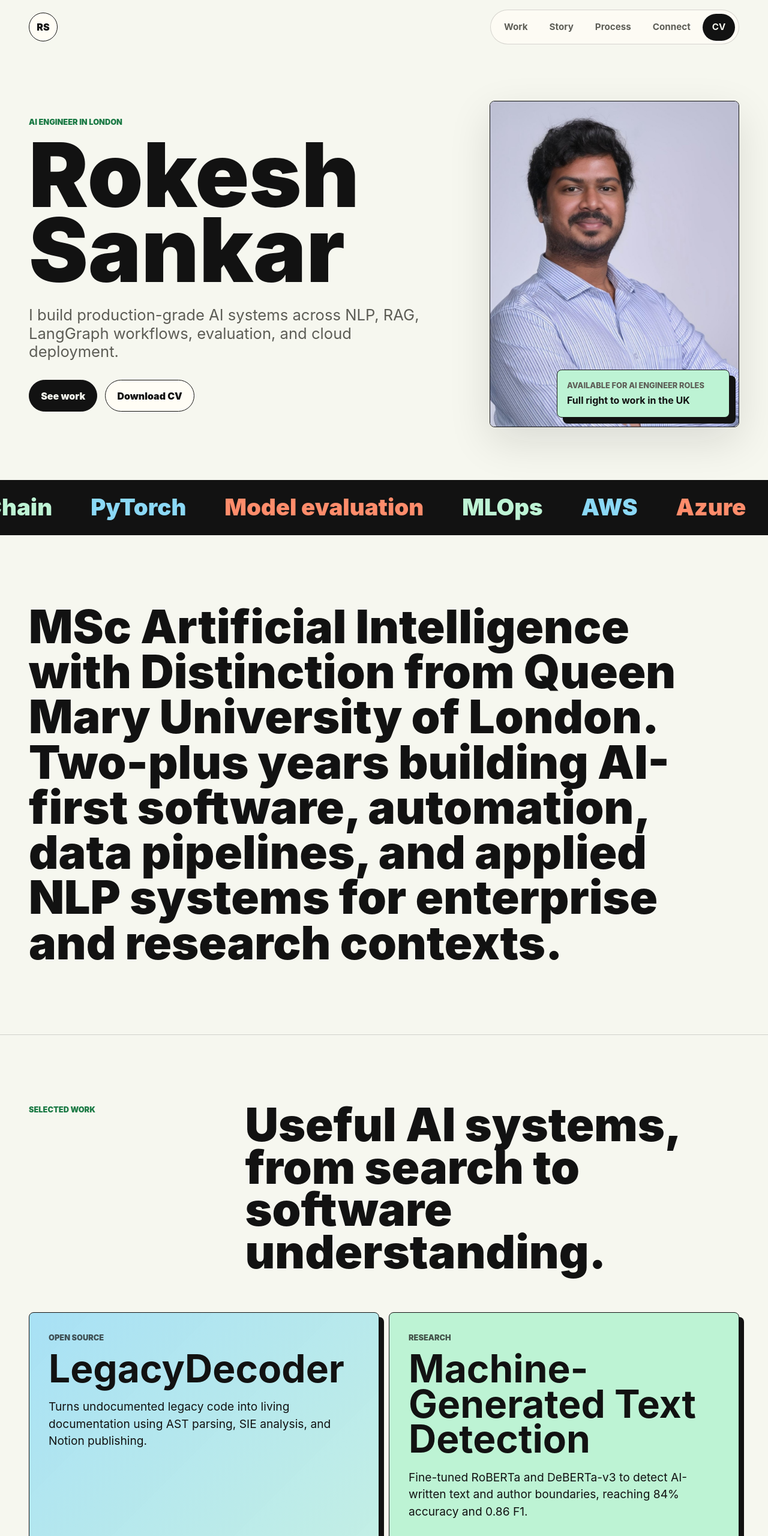
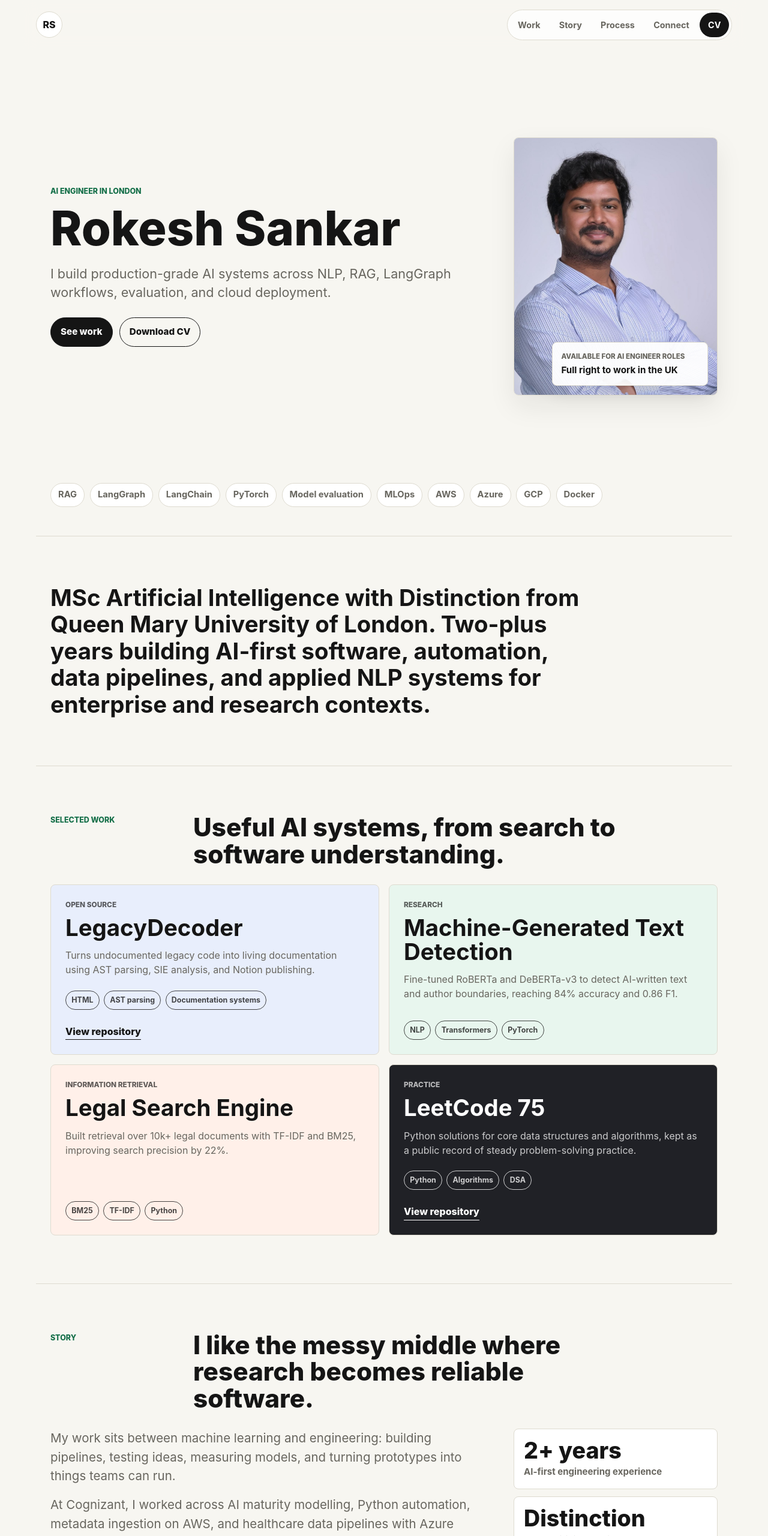
Before and after one commit to rokesh1/rokesh1.github.io, a plain HTML site: page index.html in a window 1280 px wide. Shown: the top 2560 px of the page at 60% size. Drawn offline with Linux system fonts and the light colour scheme.

Commit message:
Refine portfolio formatting

```diff
--- a/script.js
+++ b/script.js
@@ -2,11 +2,6 @@ const body = document.body;
 const header = document.querySelector("[data-header]");
 const toggle = document.querySelector("[data-menu-toggle]");
 const nav = document.querySelector("[data-nav]");
-const ticker = document.querySelector(".ticker div");
-
-if (ticker) {
-  ticker.innerHTML += ticker.innerHTML;
-}
 
 const syncHeader = () => {
   header?.classList.toggle("is-scrolled", window.scrollY > 18);
--- a/styles.css
+++ b/styles.css
@@ -1,15 +1,17 @@
 :root {
-  --paper: #f6f7ef;
-  --paper-strong: #fffdf5;
-  --ink: #121212;
-  --muted: #5d5d56;
-  --line: rgba(18, 18, 18, 0.16);
-  --mint: #bdf3d4;
-  --cyan: #8bd8f6;
-  --coral: #ff8c6b;
-  --plum: #47366b;
-  --green: #1b7a45;
-  --shadow: 0 24px 70px rgba(18, 18, 18, 0.12);
+  --bg: #f7f6f1;
+  --surface: #ffffff;
+  --surface-soft: #efeee8;
+  --ink: #151515;
+  --muted: #68665f;
+  --line: #dedbd0;
+  --green: #16704a;
+  --blue: #2457d6;
+  --blue-soft: #e8eefc;
+  --mint-soft: #e8f6ee;
+  --coral-soft: #fff0e9;
+  --shadow: 0 18px 45px rgba(21, 21, 21, 0.08);
+  --max: 1160px;
 }
 
 * {
@@ -22,11 +24,11 @@ html {
 
 body {
   margin: 0;
-  background: var(--paper);
+  background: var(--bg);
   color: var(--ink);
   font-family: Inter, ui-sans-serif, system-ui, -apple-system, BlinkMacSystemFont, "Segoe UI", sans-serif;
   font-size: 16px;
-  line-height: 1.5;
+  line-height: 1.6;
   letter-spacing: 0;
 }
 
@@ -49,11 +51,11 @@ img {
   top: 1rem;
   left: 1rem;
   z-index: 20;
-  transform: translateY(-150%);
+  transform: translateY(-160%);
   background: var(--ink);
-  color: var(--paper);
-  padding: 0.75rem 1rem;
-  border-radius: 999px;
+  color: #fff;
+  padding: 0.65rem 0.9rem;
+  border-radius: 8px;
 }
 
 .skip-link:focus {
@@ -61,51 +63,50 @@ img {
 }
 
 .site-header {
-  position: fixed;
+  position: sticky;
   top: 0;
-  left: 0;
-  right: 0;
   z-index: 10;
   display: flex;
   align-items: center;
   justify-content: space-between;
-  padding: 1rem clamp(1rem, 4vw, 3rem);
-  transition: background 180ms ease, box-shadow 180ms ease;
+  gap: 1rem;
+  max-width: calc(var(--max) + 48px);
+  margin: 0 auto;
+  padding: 1rem 1.5rem;
+  background: rgba(247, 246, 241, 0.88);
+  backdrop-filter: blur(14px);
 }
 
 .site-header.is-scrolled {
-  background: rgba(246, 247, 239, 0.88);
-  box-shadow: 0 1px 0 var(--line);
-  backdrop-filter: blur(18px);
+  border-bottom: 1px solid var(--line);
 }
 
 .brand {
   display: inline-grid;
-  width: 3rem;
-  height: 3rem;
+  width: 2.75rem;
+  height: 2.75rem;
   place-items: center;
-  border: 1px solid var(--ink);
+  border: 1px solid var(--line);
   border-radius: 50%;
-  background: var(--paper-strong);
-  font-weight: 900;
+  background: var(--surface);
+  font-weight: 800;
 }
 
 .site-nav {
   display: flex;
   align-items: center;
   gap: 0.25rem;
-  padding: 0.35rem;
+  padding: 0.25rem;
   border: 1px solid var(--line);
   border-radius: 999px;
-  background: rgba(255, 253, 245, 0.72);
-  backdrop-filter: blur(14px);
+  background: rgba(255, 255, 255, 0.78);
 }
 
 .site-nav a {
   border-radius: 999px;
-  padding: 0.7rem 1rem;
+  padding: 0.55rem 0.85rem;
   color: var(--muted);
-  font-size: 0.95rem;
+  font-size: 0.9rem;
   font-weight: 700;
 }
 
@@ -113,44 +114,52 @@ img {
 .site-nav a:focus-visible,
 .site-nav .nav-cta {
   background: var(--ink);
-  color: var(--paper);
+  color: #fff;
 }
 
 .menu-toggle {
   display: none;
-  width: 3rem;
-  height: 3rem;
-  border: 1px solid var(--ink);
+  width: 2.75rem;
+  height: 2.75rem;
+  border: 1px solid var(--line);
   border-radius: 50%;
-  background: var(--paper-strong);
+  background: var(--surface);
 }
 
 .menu-toggle span {
   display: block;
-  width: 1.15rem;
+  width: 1.05rem;
   height: 2px;
-  margin: 0.22rem auto;
+  margin: 0.2rem auto;
   background: var(--ink);
 }
 
-.hero {
-  min-height: 100svh;
-  display: grid;
-  grid-template-columns: minmax(0, 1.2fr) minmax(280px, 0.8fr);
-  align-items: center;
-  gap: clamp(2rem, 4vw, 5rem);
-  padding: 7rem clamp(1rem, 4vw, 3rem) 2rem;
+main {
+  overflow: clip;
 }
 
-.hero-copy {
-  padding-block: 2rem;
+.hero,
+.section-pad,
+.site-footer {
+  max-width: var(--max);
+  margin: 0 auto;
+  padding-inline: 1.5rem;
+}
+
+.hero {
+  display: grid;
+  grid-template-columns: minmax(0, 1fr) 340px;
+  gap: clamp(2rem, 5vw, 4rem);
+  align-items: center;
+  min-height: calc(100svh - 78px);
+  padding-block: clamp(3rem, 8vw, 6rem);
 }
 
 .eyebrow {
-  margin: 0 0 1rem;
+  margin: 0 0 0.8rem;
   color: var(--green);
-  font-size: 0.8rem;
-  font-weight: 900;
+  font-size: 0.78rem;
+  font-weight: 850;
   letter-spacing: 0;
   text-transform: uppercase;
 }
@@ -163,80 +172,78 @@ p {
 }
 
 h1 {
+  max-width: 760px;
   margin: 0;
-  overflow-wrap: normal;
-  font-size: clamp(4.4rem, 11.6vw, 11rem);
-  font-weight: 950;
-  line-height: 0.84;
+  font-size: clamp(3rem, 6.2vw, 5.2rem);
+  font-weight: 850;
+  line-height: 0.96;
   letter-spacing: 0;
 }
 
 h1 span {
-  display: block;
+  display: inline;
 }
 
 .hero-lede {
-  max-width: 48rem;
-  margin: 2rem 0 0;
+  max-width: 680px;
+  margin: 1.4rem 0 0;
   color: var(--muted);
-  font-size: clamp(1.2rem, 2vw, 2rem);
-  line-height: 1.18;
+  font-size: clamp(1.05rem, 1.7vw, 1.35rem);
+  line-height: 1.45;
 }
 
 .hero-actions {
   display: flex;
   flex-wrap: wrap;
-  gap: 0.8rem;
-  margin-top: 2rem;
+  gap: 0.7rem;
+  margin-top: 1.6rem;
 }
 
 .button {
   display: inline-flex;
-  min-height: 3.2rem;
+  min-height: 2.85rem;
   align-items: center;
   justify-content: center;
   border: 1px solid var(--ink);
   border-radius: 999px;
-  padding: 0.85rem 1.2rem;
-  font-weight: 900;
+  padding: 0.72rem 1rem;
+  font-size: 0.95rem;
+  font-weight: 800;
 }
 
 .button-primary {
   background: var(--ink);
-  color: var(--paper);
+  color: #fff;
 }
 
 .button-secondary {
-  background: var(--paper-strong);
+  background: transparent;
 }
 
 .hero-portrait {
   position: relative;
   margin: 0;
-  align-self: center;
 }
 
 .hero-portrait img {
-  width: min(100%, 26rem);
-  height: min(68svh, 34rem);
-  margin-left: auto;
-  aspect-ratio: 4 / 5;
+  width: 100%;
+  height: 430px;
   object-fit: cover;
-  border: 1px solid var(--ink);
+  border: 1px solid var(--line);
   border-radius: 8px;
   box-shadow: var(--shadow);
 }
 
 .hero-portrait figcaption {
   position: absolute;
-  right: min(1rem, 4vw);
+  right: 1rem;
   bottom: 1rem;
-  width: min(18rem, calc(100% - 2rem));
-  border: 1px solid var(--ink);
+  width: min(260px, calc(100% - 2rem));
+  border: 1px solid var(--line);
   border-radius: 8px;
-  background: var(--mint);
-  padding: 1rem;
-  box-shadow: 10px 10px 0 var(--ink);
+  background: rgba(255, 255, 255, 0.94);
+  padding: 0.9rem;
+  box-shadow: 0 12px 28px rgba(21, 21, 21, 0.12);
 }
 
 .hero-portrait span,
@@ -246,87 +253,81 @@ h1 span {
 
 .hero-portrait span {
   color: var(--muted);
-  font-size: 0.8rem;
+  font-size: 0.72rem;
   font-weight: 800;
   text-transform: uppercase;
 }
 
 .hero-portrait strong {
   margin-top: 0.2rem;
-  font-size: 1rem;
+  font-size: 0.95rem;
+  line-height: 1.35;
 }
 
 .ticker {
-  border-block: 1px solid var(--ink);
-  overflow: hidden;
-  background: var(--ink);
-  color: var(--paper);
+  max-width: var(--max);
+  margin: 0 auto;
+  padding: 0 1.5rem 3rem;
+  overflow: visible;
+  background: transparent;
+  color: var(--ink);
+  border: 0;
 }
 
 .ticker div {
   display: flex;
-  width: max-content;
-  animation: ticker 26s linear infinite;
+  flex-wrap: wrap;
+  gap: 0.55rem;
+  width: auto;
+  animation: none;
 }
 
 .ticker span {
-  padding: 1rem 2rem;
-  font-size: clamp(1.3rem, 3vw, 3rem);
-  font-weight: 950;
+  border: 1px solid var(--line);
+  border-radius: 999px;
+  background: var(--surface);
+  padding: 0.45rem 0.75rem;
+  color: var(--muted);
+  font-size: 0.92rem;
+  font-weight: 750;
   white-space: nowrap;
 }
 
-.ticker span:nth-child(3n) {
-  color: var(--mint);
-}
-
-.ticker span:nth-child(3n + 1) {
-  color: var(--cyan);
-}
-
-.ticker span:nth-child(3n + 2) {
-  color: var(--coral);
-}
-
-@keyframes ticker {
-  from {
-    transform: translateX(0);
-  }
-
-  to {
-    transform: translateX(-50%);
-  }
+.ticker span:nth-child(n) {
+  color: var(--muted);
 }
 
 .section-pad {
-  padding: clamp(4rem, 9vw, 9rem) clamp(1rem, 4vw, 3rem);
+  padding-block: clamp(3rem, 7vw, 5rem);
 }
 
 .intro {
+  border-top: 1px solid var(--line);
   border-bottom: 1px solid var(--line);
 }
 
 .intro p {
-  max-width: 78rem;
+  max-width: 920px;
   margin: 0;
-  font-size: clamp(2rem, 6vw, 6.8rem);
-  font-weight: 950;
-  line-height: 0.98;
+  color: var(--ink);
+  font-size: clamp(1.45rem, 3vw, 2.6rem);
+  font-weight: 750;
+  line-height: 1.16;
 }
 
 .section-heading {
   display: grid;
-  grid-template-columns: minmax(10rem, 0.36fr) minmax(0, 1fr);
-  gap: clamp(1.5rem, 5vw, 6rem);
-  margin-bottom: clamp(2rem, 5vw, 5rem);
+  grid-template-columns: 190px minmax(0, 1fr);
+  gap: clamp(1.2rem, 4vw, 3rem);
+  margin-bottom: 1.75rem;
 }
 
 .section-heading h2 {
+  max-width: 760px;
   margin: 0;
-  max-width: 62rem;
-  font-size: clamp(2.2rem, 6vw, 6.6rem);
-  font-weight: 950;
-  line-height: 0.92;
+  font-size: clamp(1.65rem, 3.3vw, 2.85rem);
+  font-weight: 820;
+  line-height: 1.05;
 }
 
 .project-grid {
@@ -336,72 +337,75 @@ h1 span {
 }
 
 .project-card {
-  min-height: 24rem;
+  min-height: 280px;
   display: flex;
   flex-direction: column;
   justify-content: space-between;
-  border: 1px solid var(--ink);
+  border: 1px solid var(--line);
   border-radius: 8px;
-  background: var(--paper-strong);
-  padding: clamp(1.2rem, 3vw, 2rem);
-  box-shadow: 8px 8px 0 var(--ink);
+  background: var(--surface);
+  padding: clamp(1.1rem, 2vw, 1.5rem);
+  box-shadow: none;
 }
 
 .project-card-large {
-  grid-row: span 2;
-  min-height: 49rem;
-  background:
-    linear-gradient(135deg, rgba(139, 216, 246, 0.75), rgba(189, 243, 212, 0.72)),
-    var(--paper-strong);
+  min-height: 280px;
+  background: var(--blue-soft);
 }
 
 .accent-mint {
-  background: var(--mint);
+  background: var(--mint-soft);
 }
 
 .accent-coral {
-  background: var(--coral);
+  background: var(--coral-soft);
 }
 
 .accent-ink {
-  background: var(--plum);
-  color: var(--paper);
+  background: #202126;
+  color: #fff;
 }
 
 .project-kicker {
-  margin: 0 0 0.8rem;
+  margin: 0 0 0.55rem;
   color: currentColor;
-  font-size: 0.8rem;
-  font-weight: 950;
-  opacity: 0.7;
+  font-size: 0.74rem;
+  font-weight: 850;
+  opacity: 0.68;
   text-transform: uppercase;
 }
 
 .project-card h3 {
   margin: 0;
-  font-size: clamp(2rem, 5vw, 5rem);
-  line-height: 0.92;
+  font-size: clamp(1.6rem, 3vw, 2.65rem);
+  line-height: 1.04;
 }
 
 .project-card p:not(.project-kicker) {
   max-width: 40rem;
-  margin: 1.2rem 0 0;
-  font-size: clamp(1rem, 1.5vw, 1.35rem);
+  margin: 0.85rem 0 0;
+  color: var(--muted);
+  font-size: 1rem;
+  line-height: 1.5;
+}
+
+.accent-ink p:not(.project-kicker) {
+  color: rgba(255, 255, 255, 0.76);
 }
 
 .project-card a {
   width: max-content;
   max-width: 100%;
-  margin-top: 2rem;
-  border-bottom: 2px solid currentColor;
-  font-weight: 950;
+  margin-top: 1.5rem;
+  border-bottom: 1px solid currentColor;
+  font-weight: 800;
 }
 
 .tag-list {
   display: flex;
   flex-wrap: wrap;
-  gap: 0.5rem;
-  margin: 2rem 0 0;
+  gap: 0.45rem;
+  margin: 1.4rem 0 0;
   padding: 0;
   list-style: none;
 }
@@ -409,9 +413,10 @@ h1 span {
 .tag-list li {
   border: 1px solid currentColor;
   border-radius: 999px;
-  padding: 0.4rem 0.7rem;
-  font-size: 0.82rem;
-  font-weight: 850;
+  padding: 0.32rem 0.58rem;
+  font-size: 0.78rem;
+  font-weight: 750;
+  opacity: 0.78;
 }
 
 .story {
@@ -420,17 +425,17 @@ h1 span {
 
 .story-layout {
   display: grid;
-  grid-template-columns: minmax(0, 1fr) minmax(20rem, 0.55fr);
-  gap: clamp(2rem, 5vw, 6rem);
+  grid-template-columns: minmax(0, 1fr) 340px;
+  gap: clamp(1.5rem, 5vw, 4rem);
   align-items: start;
 }
 
 .story-copy p {
-  max-width: 54rem;
-  margin: 0 0 1.3rem;
+  max-width: 760px;
+  margin: 0 0 1rem;
   color: var(--muted);
-  font-size: clamp(1.2rem, 2.2vw, 2rem);
-  line-height: 1.22;
+  font-size: clamp(1.05rem, 2vw, 1.28rem);
+  line-height: 1.55;
 }
 
 .stat-list {
@@ -440,28 +445,35 @@ h1 span {
 }
 
 .stat-list div {
-  border: 1px solid var(--ink);
+  border: 1px solid var(--line);
   border-radius: 8px;
-  background: var(--paper-strong);
-  padding: 1.2rem;
-  box-shadow: 6px 6px 0 var(--ink);
+  background: var(--surface);
+  padding: 1rem;
+  box-shadow: none;
 }
 
 .stat-list dt {
-  font-size: clamp(2rem, 4vw, 4rem);
-  font-weight: 950;
-  line-height: 1;
+  font-size: clamp(1.55rem, 3vw, 2.35rem);
+  font-weight: 820;
+  line-height: 1.05;
 }
 
 .stat-list dd {
-  margin: 0.35rem 0 0;
+  margin: 0.25rem 0 0;
   color: var(--muted);
-  font-weight: 800;
+  font-size: 0.94rem;
+  font-weight: 650;
 }
 
 .process {
-  background: #e9f2f2;
+  max-width: none;
+  background: var(--surface-soft);
   border-block: 1px solid var(--line);
+}
+
+.process > * {
+  max-width: var(--max);
+  margin-inline: auto;
 }
 
 .process-steps {
@@ -471,81 +483,82 @@ h1 span {
 }
 
 .process-steps article {
-  min-height: 20rem;
+  min-height: 190px;
   display: flex;
   flex-direction: column;
-  justify-content: space-between;
-  border: 1px solid var(--ink);
+  border: 1px solid var(--line);
   border-radius: 8px;
-  background: var(--paper-strong);
-  padding: 1.4rem;
+  background: var(--surface);
+  padding: 1.15rem;
 }
 
 .process-steps span {
-  color: var(--green);
-  font-size: 0.9rem;
-  font-weight: 950;
+  color: var(--blue);
+  font-size: 0.78rem;
+  font-weight: 850;
 }
 
 .process-steps h3 {
-  margin: auto 0 0.8rem;
-  font-size: clamp(1.8rem, 3vw, 3rem);
-  line-height: 0.98;
+  margin: 2rem 0 0.5rem;
+  font-size: clamp(1.25rem, 2.2vw, 1.8rem);
+  line-height: 1.08;
 }
 
 .process-steps p {
   margin: 0;
   color: var(--muted);
-  font-size: 1.05rem;
+  font-size: 0.98rem;
+  line-height: 1.5;
 }
 
 .contact {
   display: grid;
-  grid-template-columns: minmax(0, 1fr) minmax(18rem, 0.72fr);
-  gap: clamp(2rem, 5vw, 6rem);
+  grid-template-columns: minmax(0, 1fr) 390px;
+  gap: clamp(1.5rem, 5vw, 4rem);
   align-items: end;
 }
 
 .contact h2 {
+  max-width: 720px;
   margin: 0;
-  max-width: 58rem;
-  font-size: clamp(2.5rem, 7vw, 7.5rem);
-  font-weight: 950;
-  line-height: 0.92;
+  font-size: clamp(1.85rem, 4vw, 3.4rem);
+  font-weight: 820;
+  line-height: 1.03;
 }
 
 .contact-panel {
-  border: 1px solid var(--ink);
+  border: 1px solid var(--line);
   border-radius: 8px;
   background: var(--ink);
-  color: var(--paper);
-  padding: clamp(1.2rem, 3vw, 2rem);
+  color: #fff;
+  padding: 1.3rem;
 }
 
 .contact-email {
   display: block;
-  font-size: clamp(1.3rem, 3vw, 2.8rem);
-  font-weight: 950;
-  line-height: 1;
+  font-size: clamp(1.15rem, 2.3vw, 1.85rem);
+  font-weight: 820;
+  line-height: 1.15;
 }
 
 .contact-links {
   display: flex;
   flex-wrap: wrap;
-  gap: 0.6rem;
-  margin-top: 2rem;
+  gap: 0.5rem;
+  margin-top: 1.4rem;
 }
 
 .contact-links a {
-  border: 1px solid rgba(246, 247, 239, 0.35);
+  border: 1px solid rgba(255, 255, 255, 0.26);
   border-radius: 999px;
-  padding: 0.65rem 0.85rem;
-  font-weight: 850;
+  padding: 0.52rem 0.68rem;
+  font-size: 0.9rem;
+  font-weight: 750;
 }
 
 .contact-links a:hover,
 .contact-links a:focus-visible {
-  background: var(--paper);
+  background: #fff;
   color: var(--ink);
 }
 
@@ -554,9 +567,10 @@ h1 span {
   justify-content: space-between;
   gap: 1rem;
   border-top: 1px solid var(--line);
-  padding: 1.2rem clamp(1rem, 4vw, 3rem);
+  padding-block: 1.2rem;
   color: var(--muted);
-  font-weight: 800;
+  font-size: 0.95rem;
+  font-weight: 650;
 }
 
 .site-footer p {
@@ -567,17 +581,7 @@ h1 span {
   color: var(--ink);
 }
 
-@media (prefers-reduced-motion: reduce) {
-  html {
-    scroll-behavior: auto;
-  }
-
-  .ticker div {
-    animation: none;
-  }
-}
-
-@media (max-width: 980px) {
+@media (max-width: 920px) {
   .hero,
   .story-layout,
   .contact {
@@ -585,16 +589,17 @@ h1 span {
   }
 
   .hero {
-    align-items: start;
+    min-height: auto;
+    padding-top: 3rem;
   }
 
-  .hero-portrait img {
-    width: min(100%, 34rem);
-    margin: 0;
+  .hero-portrait {
+    max-width: 420px;
   }
 
   .section-heading {
     grid-template-columns: 1fr;
+    gap: 0.25rem;
   }
 
   .project-grid,
@@ -604,13 +609,13 @@ h1 span {
 
   .project-card,
   .project-card-large {
-    min-height: 24rem;
+    min-height: 260px;
   }
 }
 
 @media (max-width: 720px) {
   .site-header {
-    align-items: flex-start;
+    padding: 0.8rem 1rem;
   }
 
   .menu-toggle {
@@ -635,41 +640,58 @@ h1 span {
   }
 
   .site-nav a {
-    color: var(--paper);
-    font-size: clamp(2.2rem, 14vw, 6rem);
+    color: #fff;
+    font-size: clamp(2rem, 13vw, 4.5rem);
     line-height: 1;
   }
 
   .site-nav a:hover,
   .site-nav a:focus-visible,
   .site-nav .nav-cta {
-    background: var(--paper);
+    background: #fff;
     color: var(--ink);
   }
 
-  h1 {
-    font-size: clamp(4.2rem, 23vw, 8rem);
+  .hero,
+  .section-pad,
+  .site-footer,
+  .ticker {
+    padding-inline: 1rem;
   }
 
-  .hero {
-    min-height: auto;
-    padding-top: 6rem;
+  h1 {
+    font-size: clamp(2.8rem, 15vw, 4rem);
+  }
+
+  h1 span {
+    display: block;
+  }
+
+  .hero-lede {
+    font-size: 1.02rem;
+  }
+
+  .button {
+    flex: 1 1 11rem;
+  }
+
+  .hero-portrait img {
+    height: 360px;
   }
 
   .hero-portrait figcaption {
     position: static;
     width: 100%;
-    margin-top: 1rem;
+    margin-top: 0.75rem;
   }
 
-  .button {
-    flex: 1 1 12rem;
+  .intro p {
+    font-size: 1.45rem;
   }
 
-  .intro p,
   .section-heading h2,
   .contact h2 {
-    line-height: 1;
+    line-height: 1.12;
   }
 
   .site-footer {
```
